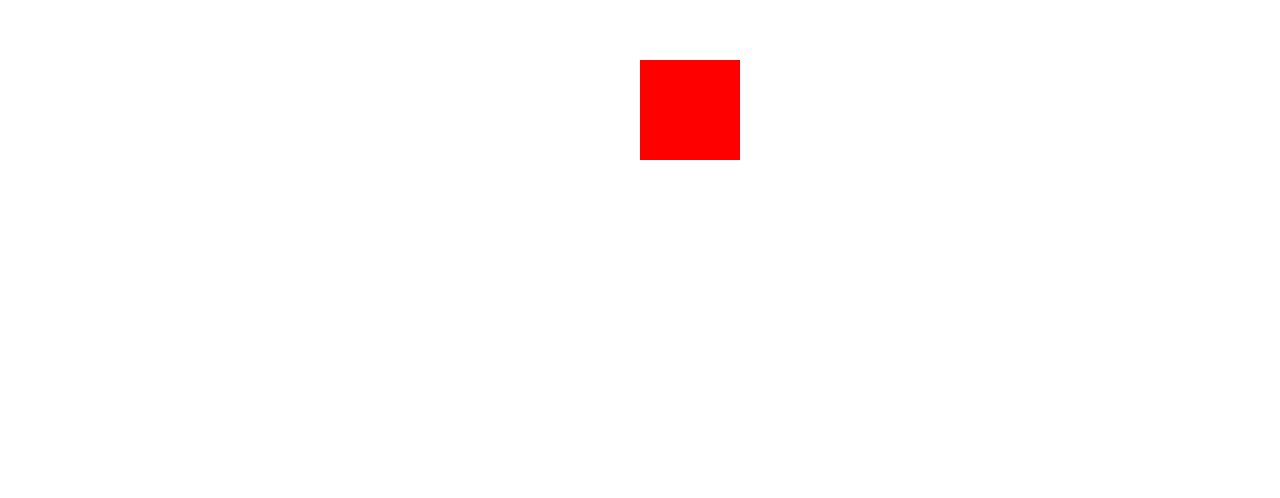
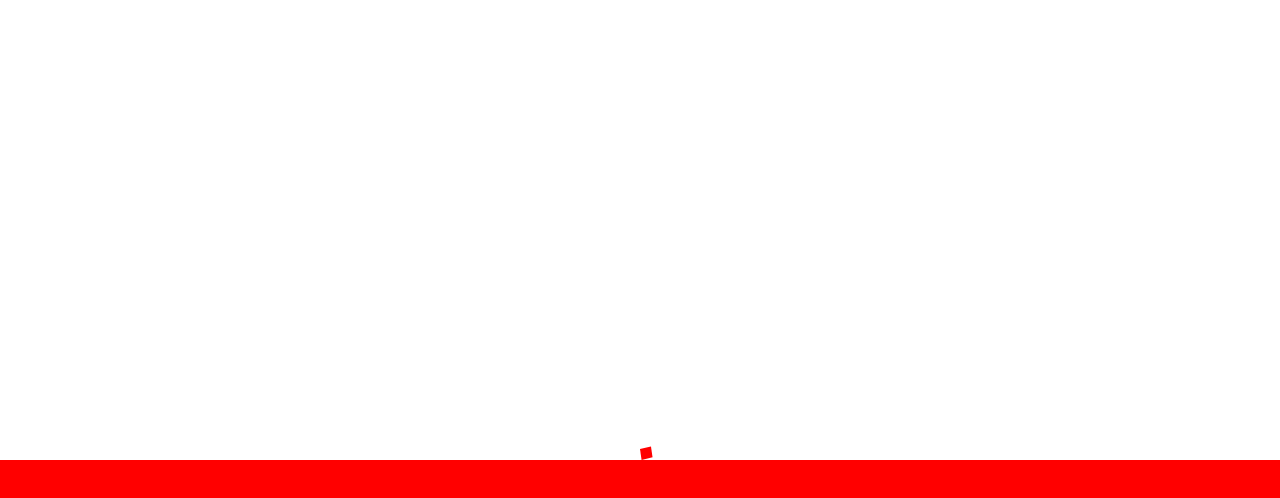
Before and after one commit to imdividual/physics-engine, a plain HTML site: page game.html in a window 1280 px wide. Shown: the part 240-738 px from the top of the page. Drawn offline with Linux system fonts and the light colour scheme.

Commit message:
prototype 1

```diff
--- a/game.html
+++ b/game.html
@@ -18,6 +18,8 @@
   <body>
     <canvas id="canvas"></canvas>
   </body>
+
+</html>
 
 <script>
 
@@ -231,10 +233,20 @@
 
     constructor(engine, shape) {
       this.engine = engine;
-      this.pos.x = shape.center.x;
-      this.pos.y = shape.center.y;
-      this.rot = 0;
+      this.pos = shape.center
+      this.rot = shape.rot;
       this.shape = shape;
+    }
+
+    rotate(dr) {
+      this.rot += dr;
+      if(this.shape instanceof Polygon) {
+        for(var i = 0; i < this.shape.vertices.length; ++i) {
+          this.shape.vertices[i] = this.shape.vertices[i].rotate(
+            this.shape.center, dr
+          );
+        }
+      }
     }
 
     translate(dx, dy) {
@@ -250,19 +262,44 @@
       }
     }
 
-    rotate(dr) {
-      this.rot += dr;
-      if(this.shape instanceof Polygon) {
-        for(var i  = 0; i < this.shape.vertices.length; ++i) {
-          this.shape.vertices[i] =
-            this.shape.vertices[i].rotate(this.shape.center, dr);
+    update() {}
+
+  }
+
+  class StaticEntity extends Entity {
+
+    constructor(engine, shape) {
+      super(engine, shape);
+    }
+
+  }
+
+  class DynamicEntity extends Entity {
+
+    constructor(engine, shape) {
+      super(engine, shape);
+    }
+
+    update() {
+      //this.vel.x += this.acc.x;
+      //this.vel.y += this.acc.y;
+      this.translate(0, -1);
+      this.rotate(0.1);
+
+      var entities = this.engine.entityManager.entities;
+      for(var i = 0; i < entities.length; ++i) {
+        var entity = entities[i];
+        if(entity != this) {
+          var collide = this.engine.entityManager.collision.detect(
+            this.shape, entity.shape
+          );
+          console.log(collide);
+          if(collide !== false) {
+            this.translate(collide.x, collide.y);
+          }
         }
       }
     }
-
-    draw() {}
-
-    update() {}
 
   }
 
@@ -342,64 +379,38 @@
 
   }
 
-  class Camera {
-
-    // world using cartesian coordinate system
-    // pixi js system is right => +
-    //                   down  => +
-    //                   origin is top left
-
-    engine = null;
-    offset = null;
-
-    constructor(engine) {
-      /*
-      this.engine = engine;
-      this.offset = new Vector(
-        this.engine.draw.renderer.width / 2,
-        this.engine.draw.renderer.height / 2
-      );
-      */
-    }
-
-    render(entity) {
-
-    }
-
-  }
-
-  class Draw {
+  class Renderer {
     engine = null;
 
     canvas = null;
-    renderer = null;
-    stage = null;
+    width = 0;
+    height = 0;
+
+    graphics = null;
 
     offset = null;
+    center = null;
 
     constructor(engine) {
       this.engine = engine;
       this.canvas = document.getElementById('canvas');
-      this.renderer = this.canvas.getContext("2d");
+      this.graphics = this.canvas.getContext("2d");
       Debug.log({type: 'info', msg: 'draw initialized'});
 
       this.canvas.width = Math.max(600, window.innerWidth);
       this.canvas.height = Math.max(400, window.innerHeight);
-      var width = this.canvas.width;
-      var height = this.canvas.height;
+      this.width = this.canvas.width;
+      this.height = this.canvas.height;
 
-      this.offset = new Vector(
-        width / 2,
-        height / 2
-      );
+      this.offset = new Vector(this.width/2, this.height/2);
     }
 
     render() {
       var width = this.canvas.offsetWidth;
       var height = this.canvas.offsetHeight;
-      this.renderer.clearRect(0, 0, width, height);
-      this.renderer.fillStyle = "white";
-      this.renderer.fillRect(0, 0, width, height);
+      this.graphics.clearRect(0, 0, width, height);
+      this.graphics.fillStyle = "white";
+      this.graphics.fillRect(0, 0, width, height);
 
       var entities = this.engine.entityManager.entities;
       for(var i = 0; i < entities.length; ++i) {
@@ -409,13 +420,11 @@
     }
 
     resize() {
-      this.renderer.renderer.setSize(width, height);
+
     }
 
     text(x, y, msg) {
-      //var text = this.renderer.makeText(msg, x, y);
-      //text.fill = 'white';
-      //return text;
+
     }
 
     shape(shape, offset) {
@@ -425,21 +434,20 @@
     }
 
     polygon(points, offset) {
-      this.renderer.fillStyle = 'red';
-      this.renderer.beginPath();
-      this.renderer.moveTo(
+      this.graphics.fillStyle = 'red';
+      this.graphics.beginPath();
+      this.graphics.moveTo(
         points[0].x + offset.x,
         -points[0].y + offset.y
       );
       for(var i = 1; i < points.length; ++i) {
-        this.renderer.lineTo(
+        this.graphics.lineTo(
           points[i].x + offset.x,
           -points[i].y + offset.y
         );
-        console.log((points[i].x + offset.x) + ' ' +  (-points[i].y + offset.y));
       }
-      this.renderer.closePath();
-      this.renderer.fill();
+      this.graphics.closePath();
+      this.graphics.fill();
       // console.log(offset);
     }
 
@@ -469,20 +477,18 @@
 
   class Engine {
 
-    draw = null;
+    renderer = null;
     input = null;
     entityManager = null;
-    camera = null;
     fps = null;
 
     constructor() {
       // init graphics
-      this.draw = new Draw(this);
+      this.renderer = new Renderer(this);
       this.input = new Input();
       // init resize event
       this.resize();
       this.entityManager = new EntityManager();
-      this.camera = new Camera(this);
       if(Debug.active) {
         // this.fps = this.draw.text(1, 1, fps);
       }
@@ -502,7 +508,7 @@
     }
 
     render() {
-      this.draw.render();
+      this.renderer.render();
     }
 
   }
@@ -680,31 +686,31 @@
 
 
   function run() {
-    var width = engine.draw.renderer.width;
-    var height = engine.draw.renderer.height;
+    var width = engine.renderer.width;
+    var height = engine.renderer.height;
 
     var floor = new Polygon(
-      new Vector(0, -height/2+100),
+      new Vector(0, -height/2+50),
       [
-        new Vector(0, 100), new Vector(100, 100),
-        new Vector(100, 0), new Vector(0, 0)
+        new Vector(-width/2, -height/2+100),
+        new Vector(width/2, -height/2+100),
+        new Vector(width/2, -height/2),
+        new Vector(-width/2, -height/2),
       ]
     );
-    engine.entityManager.add(new Entity(engine, floor));
+    engine.entityManager.add(new StaticEntity(engine, floor));
 
-    /*
+
     var rec = new Polygon(
       new Vector(0, 0),
       [
-        new Vector(0, 250),
-        new Vector(250, 250),
-        new Vector(250, 0),
+        new Vector(0, 50),
+        new Vector(50, 50),
+        new Vector(50, 0),
         new Vector(0, 0),
-        new Vector(120, 123),
       ]
     );
-    engine.entityManager.add(new Entity(engine, rec));
-    */
+    engine.entityManager.add(new DynamicEntity(engine, rec));
 
     window.addEventListener("resize", function() {engine.resize()});
     document.onkeydown = keysDown;
```
